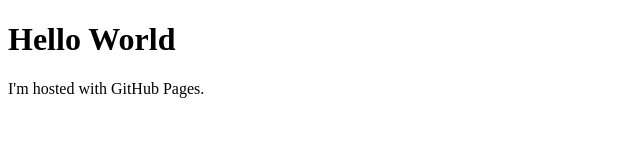
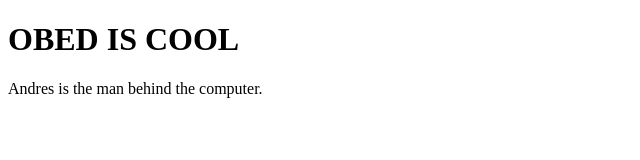
Before and after one commit to Obed-Miranda/Obed-Miranda.github.io, a plain HTML site: page index.html in a window 1280 px wide. Shown: the whole page, without its empty margins (0-640 px from the left). Drawn offline with Linux system fonts and the light colour scheme.

Commit message:
Update index.html

```diff
--- a/index.html
+++ b/index.html
@@ -1,7 +1,7 @@
 <!DOCTYPE html>
 <html>
 <body>
-<h1>Hello World</h1>
-<p>I'm hosted with GitHub Pages.</p>
+<h1>OBED IS COOL</h1>
+<p>Andres is the man behind the  computer.</p>
 </body>
 </html>
```
